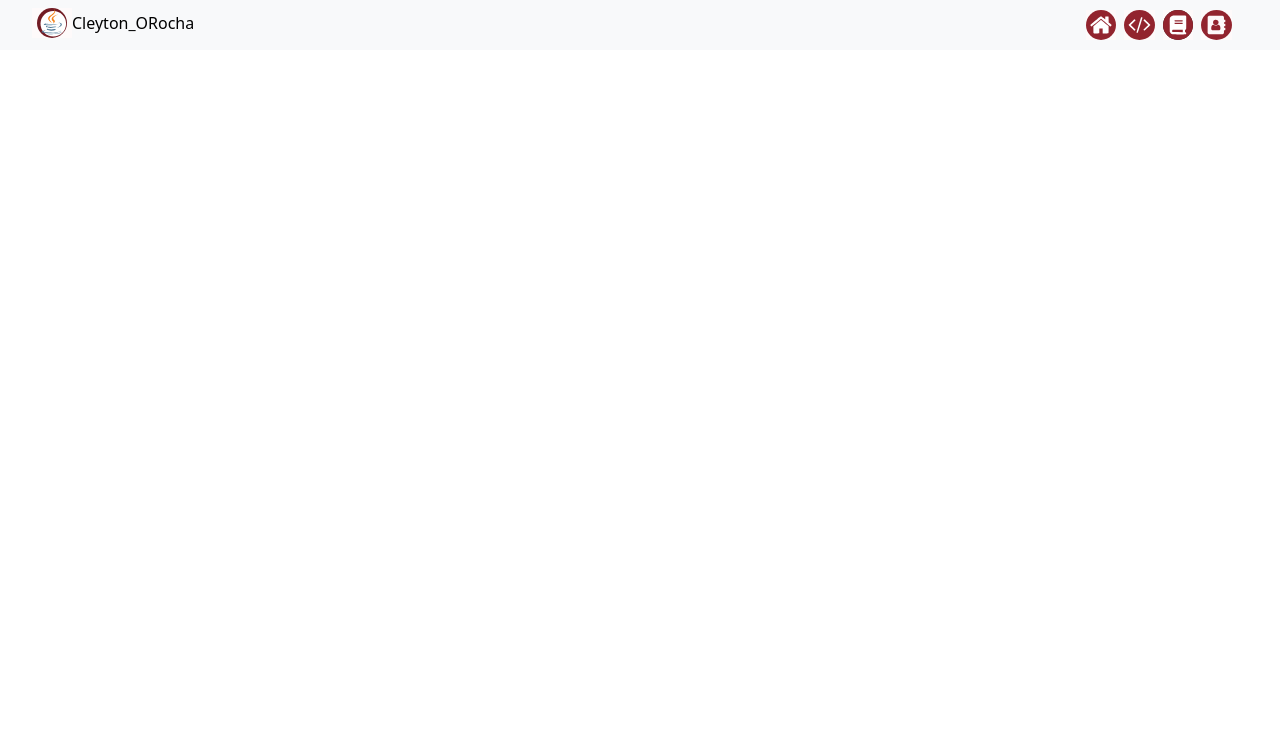
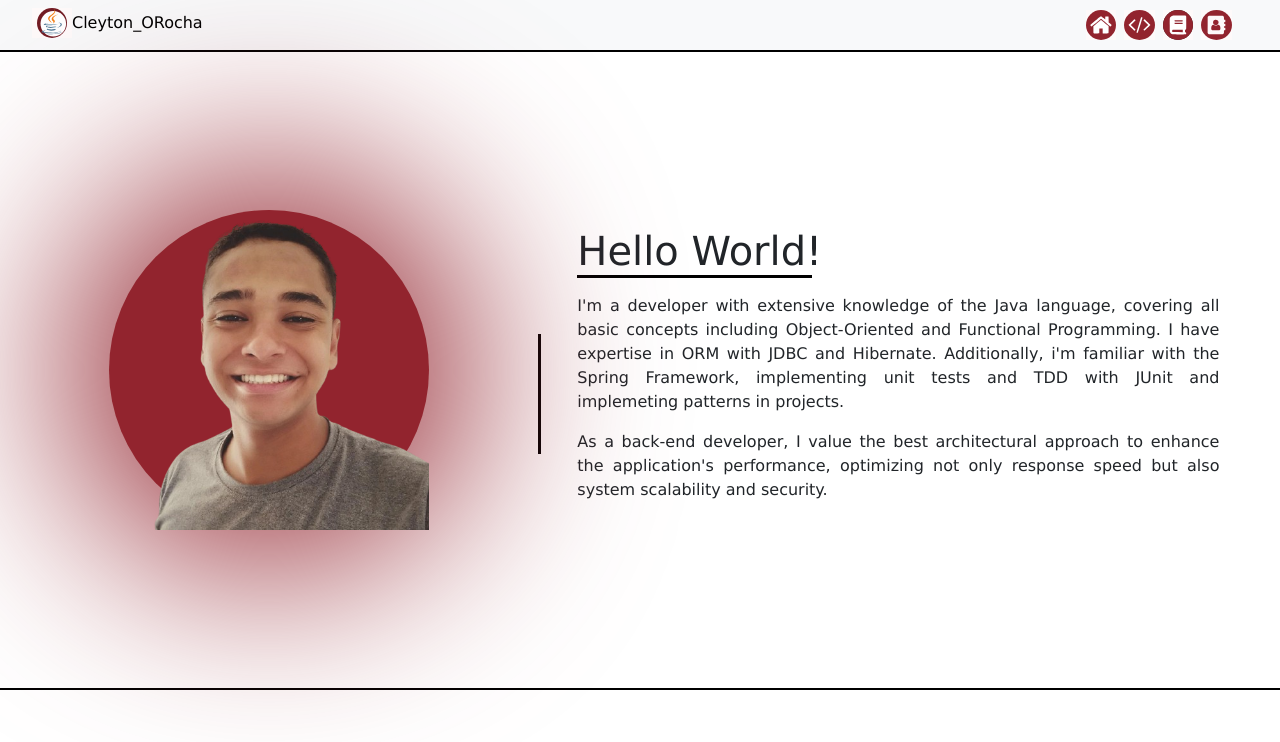
Before and after one commit to cleytonorocha/portifolio, an Angular app: page / in a window 1280 px wide. Shown: the top 742 px of the page. Built offline with nearby package versions, Linux system fonts and the light colour scheme.

Commit message:
feat: static apresentation component

```diff
--- a/src/app/app.component.html
+++ b/src/app/app.component.html
@@ -1 +1,2 @@
 <app-nav-bar/>
+<app-apresentation/>
--- a/src/app/app.component.ts
+++ b/src/app/app.component.ts
@@ -1,5 +1,6 @@
 import { Component } from '@angular/core';
 import { RouterOutlet } from '@angular/router';
+import { ApresentationComponent } from './main/apresentation.component';
 import { NavBarComponent } from './nav-bar/nav-bar.component';
 
 @Component({
@@ -7,7 +8,8 @@ import { NavBarComponent } from './nav-bar/nav-bar.component';
   standalone: true,
   imports: [
     RouterOutlet,
-    NavBarComponent
+    NavBarComponent,
+    ApresentationComponent
   ],
   templateUrl: './app.component.html',
   styleUrl: './app.component.css'
--- /dev/null
+++ b/src/app/main/apresentation.component.css
@@ -0,0 +1,37 @@
+#main {
+  height: 40em;
+}
+
+#show > div {
+  left: 3em;
+}
+
+#photo {
+  position: absolute;
+  width: 20em;
+  height: 20em;
+  z-index: 3;
+}
+
+#bg-photo {
+  position: absolute;
+  width: 20em;
+  height: 20em;
+  border-radius: 50%;
+  background-color: rgb(146, 36, 46);
+  z-index: 2;
+}
+#bg-photo-blur {
+  position: absolute;
+  width: 25em;
+  height: 25em;
+  border-radius: 50%;
+  background-color: rgb(146, 36, 46);
+  filter: blur(100px);
+  z-index: 1;
+}
+#vertical-line {
+  border-left: 3px solid black;
+  width: 0.5px;
+  height: 120px;
+}
--- /dev/null
+++ b/src/app/main/apresentation.component.html
@@ -0,0 +1,32 @@
+<section class="row border border-black border-start-0 border-end-0 border-2 ms-0 align-items-center" id="main">
+    <section class="col-md-5 d-flex h-100 justify-content-evenly align-items-center">
+        <div id="bg-photo-blur"></div>
+        <div id="bg-photo"></div>
+        <div id="photo">
+            <img class="img-fluid" src="assets/photo.png"
+                alt="Foto do meu rosto sorrindo (Pardo, cabelo curto, camisa social simples cinza)">
+        </div>
+    </section>
+    <div id="vertical-line" class="col-sm-1 mt-5"></div>
+    <section class="col-md d-flex flex-column align-self-center">
+        <div class="row-md">
+            <div class="col-12 p-0 text-nowrap">
+                <h1 class="fw-normal text-nowrap text-center border-bottom border-3 border-black col-sm-4 p-0 m-0 pt-1 mb-3 ">Hello World!</h1>
+            </div>
+        </div>
+
+        <div class="row text-align-justify">
+            <p class="col-md-11">
+                I'm a developer with extensive knowledge of the Java language, covering all basic
+                concepts including Object-Oriented and Functional Programming. I have expertise
+                in ORM with JDBC and Hibernate. Additionally, i'm familiar with the Spring Framework,
+                implementing unit tests and TDD with JUnit and implemeting patterns in projects.
+            </p>
+            <p class="col-md-11">
+                As a back-end developer, I value the best architectural approach to enhance the
+                application's performance, optimizing not only response speed but also system
+                scalability and security.
+            </p>
+        </div>
+    </section>
+</section>
--- a/src/app/main/main.component.html
+++ /dev/null
@@ -1 +0,0 @@
-<p>main works!</p>
--- a/src/app/nav-bar/nav-bar.component.css
+++ b/src/app/nav-bar/nav-bar.component.css
@@ -0,0 +1,4 @@
+nav>div{
+    margin-left: 2em;
+    margin-right: 3em;
+  }
--- a/src/app/nav-bar/nav-bar.component.html
+++ b/src/app/nav-bar/nav-bar.component.html
@@ -9,16 +9,16 @@
     </div>
     <div class="col">
         <ul class="d-flex justify-content-end mb-0">
-            <li class="col-md-1 ms-0 w-auto ms-2">
+            <li class="col-md-1 w-auto">
                 <a href=""><img src="assets/logo/home.svg" alt="A"></a>
             </li>
-            <li class="col-md-1 ms-0 w-auto ms-2">
+            <li class="col-md-1 w-auto ms-2">
                 <a href=""><img src="assets/logo/code.svg" alt="B"></a>
             </li>
-            <li class="col-md-1 ms-0 w-auto ms-2">
+            <li class="col-md-1 w-auto ms-2">
                 <a href=""><img src="assets/logo/tech.svg" alt="C"></a>
             </li>
-            <li class="col-md-1 ms-0 w-auto ms-2">
+            <li class="col-md-1 w-auto ms-2">
                 <a href=""><img src="assets/logo/contato.svg" alt="D"></a>
             </li>
         </ul>
--- a/src/index.html
+++ b/src/index.html
@@ -1,5 +1,6 @@
 <!doctype html>
 <html lang="en">
+
 <head>
   <title>Portifolio</title>
   <base href="/">
@@ -13,8 +14,9 @@
   <link rel="stylesheet" href="https://cdnjs.cloudflare.com/ajax/libs/font-awesome/4.7.0/css/font-awesome.min.css">
 
 </head>
+
 <body>
-  <app-root></app-root>
+  <app-root />
+</body>
 
-</body>
 </html>
--- a/src/styles.css
+++ b/src/styles.css
@@ -127,7 +127,11 @@ table {
   border-collapse: collapse;
   border-spacing: 0;
 }
-nav>div{
-  margin-left: 2em;
-  margin-right: 3em;
+
+body {
+  font-family :  'Lucida Bright','Lucida Sans', 'Lucida Sans Regular', 'Lucida Grande', 'Lucida Sans Unicode', Geneva, Verdana, sans-serif !important;
 }
+
+.text-align-justify{
+  text-align: justify;
+}
```
Also changed, not shown: src/app/main/apresentation.component.ts (added, +12 -0 lines), src/app/main/main.component.ts (deleted, +0 -12 lines), src/app/main/main.component.css (deleted), src/assets/photo.png (added).
